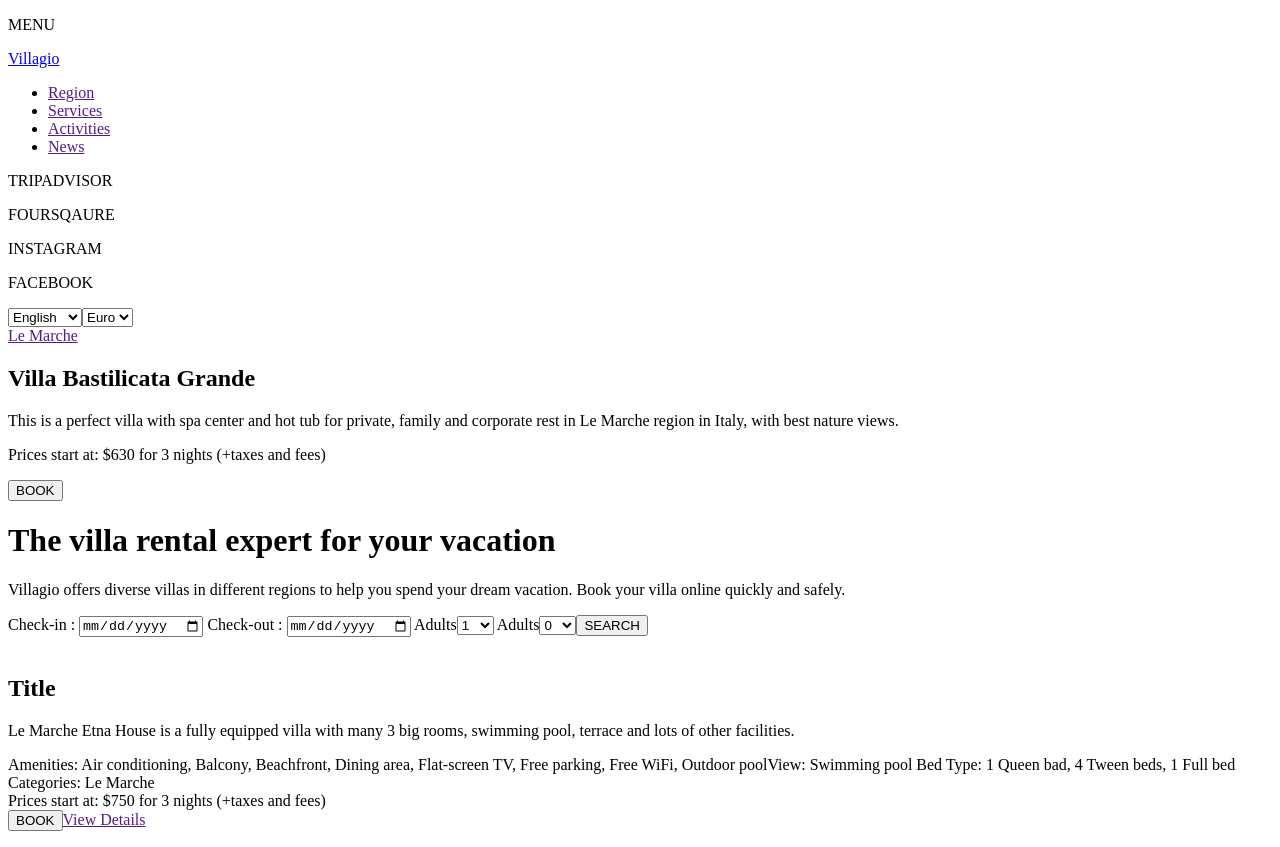
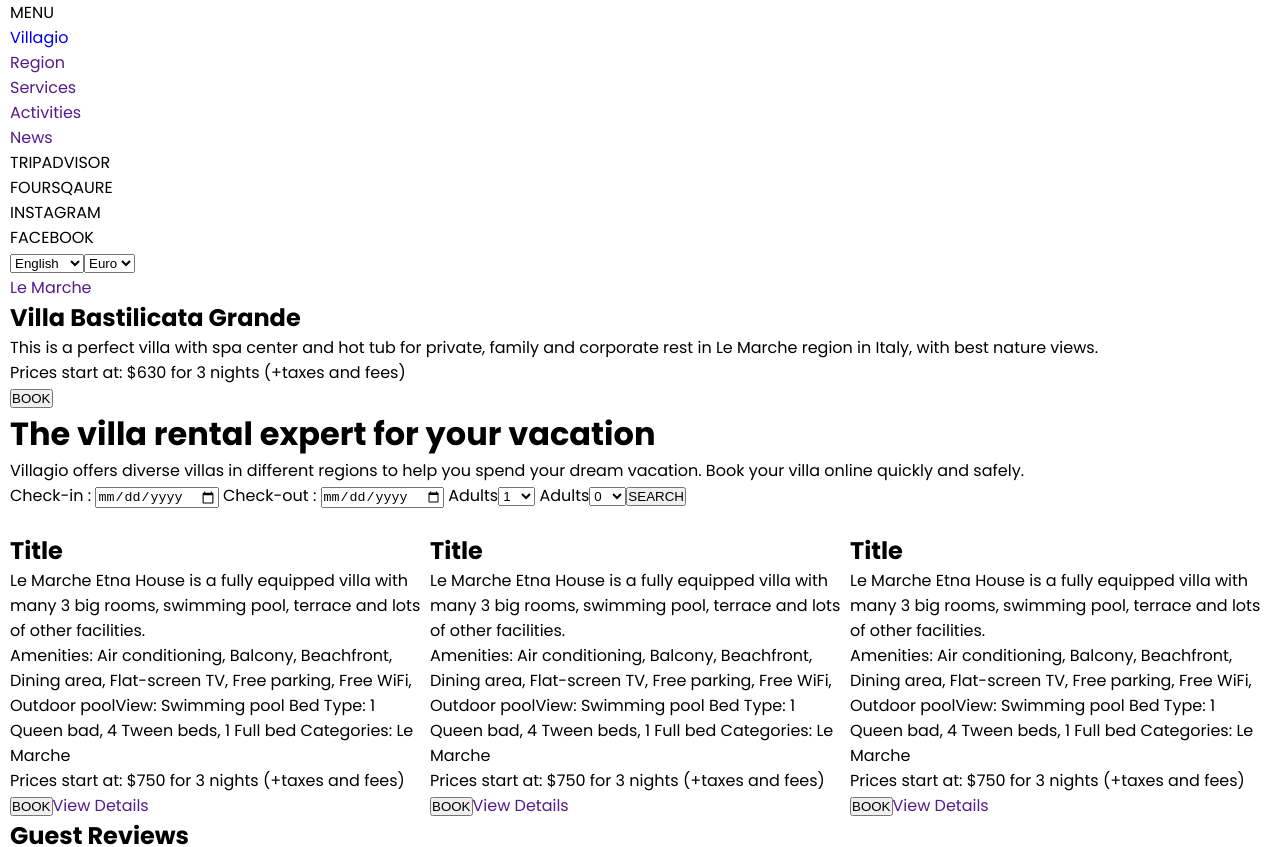
Before and after one commit to kayarhabby/Villagio, a React (Vite) app in the folder react/: page / in a window 1280 px wide. Shown: the top 847 px of the page. Built offline with nearby package versions, Linux system fonts and the light colour scheme.

Commit message:
code css de la page home

```diff
--- a/react/src/assets/css/index.css
+++ b/react/src/assets/css/index.css
@@ -0,0 +1,117 @@
+@import url("https://fonts.googleapis.com/css2?family=Poppins:ital,wght@0,100;0,200;0,300;0,400;0,500;0,600;0,700;0,800;0,900;1,100;1,200;1,300;1,400;1,500;1,600;1,700;1,800;1,900&display=swap");
+:root {
+    --text-light: #d1d5db;
+    --white: #ffffff;
+    --black: #000000;
+    --max-width: 1260px;
+}
+
+* {
+    padding: 0;
+    margin: 0;
+    box-sizing: border-box;
+    max-width: var(--max-width);
+    margin-inline: auto;
+}
+
+a {
+    text-decoration: none;
+}
+
+ul {
+    list-style: none;
+}
+
+body {
+    font-family: "Poppins", sans-serif;
+    width: 100%;
+    height: 100vh;
+}
+
+
+header#navbar {
+    display: flex;
+    justify-content: space-between;
+    padding-top: 20px;
+}
+
+header#navbar div.icon-container{
+    display: flex;
+    column-gap: 10px;
+}
+
+header#navbar nav ul {
+    display: flex;
+    column-gap: 10px;
+}
+
+article#header{
+    background-image: url("../images/LeMarche.jpg");
+    background-repeat: no-repeat;
+    background-size: cover;
+    width: 100%;
+    height: 70vh;
+    display: flex;
+    align-items: flex-end;
+    padding-bottom: 100px;
+    filter: brightness(80%);
+    margin-bottom: 30px;
+}
+
+article#header a{
+    color : var(--white);
+}
+
+article#header h1{
+    color : var(--white);
+}
+
+article#header p{
+    color : var(--white);
+}
+
+article#header button{
+    background-color : #0FC2C0;
+    padding: 10px ;
+}
+
+section#main-header-text-content{
+    display: flex;
+    flex-direction: column;
+    justify-content: center;
+    align-items: center;
+}
+
+section#main-header-text-content form{
+    display: flex;
+    flex-direction: column;
+    row-gap: 20px;
+}
+
+section#main-header-text-content form section{
+    display: flex;
+    column-gap: 70px;
+}
+
+section#main-header-text-content form section div{
+    display: flex;
+    flex-direction: column;
+    column-gap: 5px;
+}
+
+.btn {
+    color : var(--white);
+    padding : 10px;
+    background-color: #0FC2C0;
+}
+
+.btn:hover{
+    color : var(--white);
+    background-color: #384454;
+}
+
+section#cards{
+    display: grid;
+    grid-template-rows : auto;
+    grid-template-columns: repeat(3, 1fr);
+}
```
